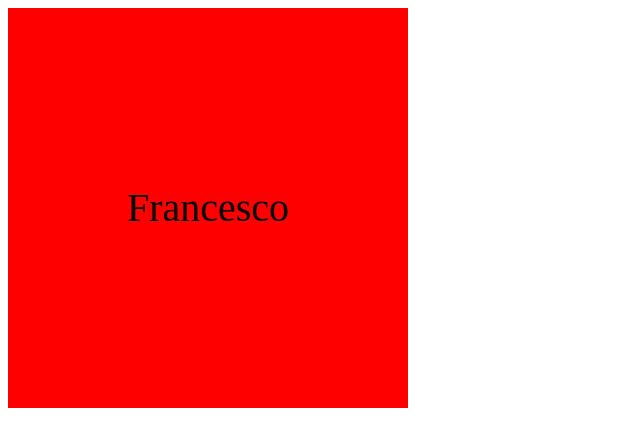
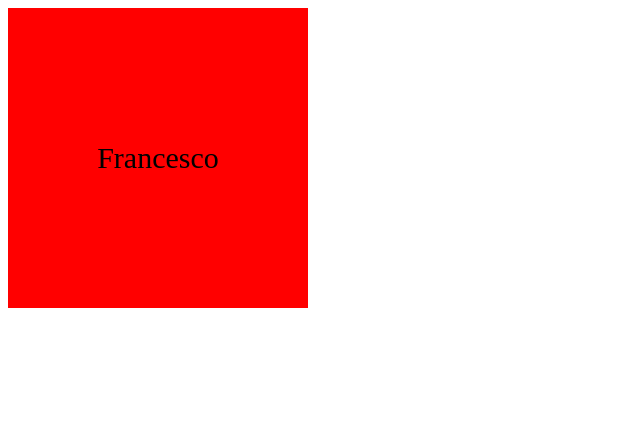
Before and after one commit to Nosfra007/css, a plain HTML site: page esercizio1.html in a window 1280 px wide. Shown: the whole page, without its empty margins (0-640 px from the left). Drawn offline with Linux system fonts and the light colour scheme.

Commit message:
esercizio1

```diff
--- a/esercizio1.html
+++ b/esercizio1.html
@@ -8,16 +8,16 @@
         <style>
             div {
                 background-color: rgb(255, 0, 0);
-                font-size: 40px;
-                height: 400px;
-                line-height: 400px;
+                font-size: 30px;
+                height: 300px;
+                line-height: 300px;
                 text-align: center;
-                transition-duration: 4s;
+                transition-duration: 13s;
                 transition-property: background-color;
-                width: 400px;
+                width: 300px;
             }
             div:hover {
-                background-color: rgb(255, 255, 255);
+                background-color: rgb(251, 255, 0);
             }
         </style>
     </head>
```
